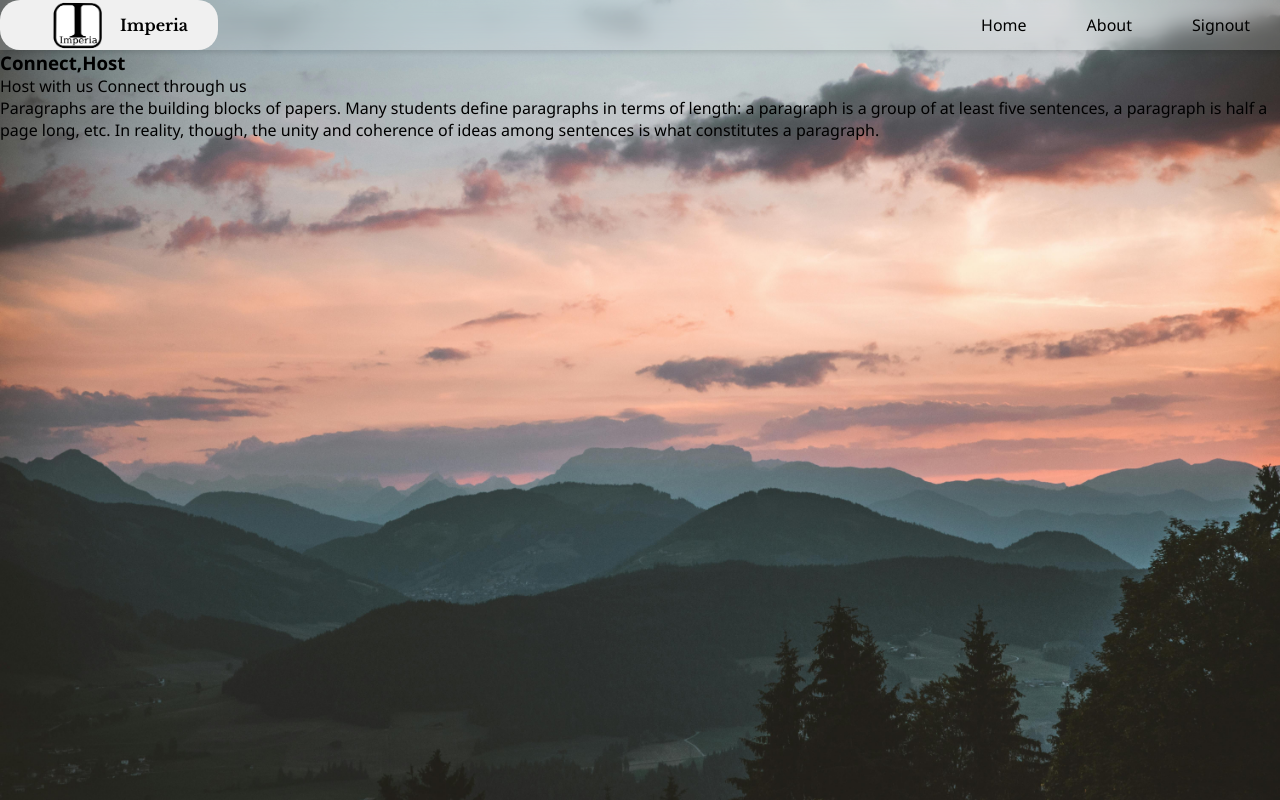
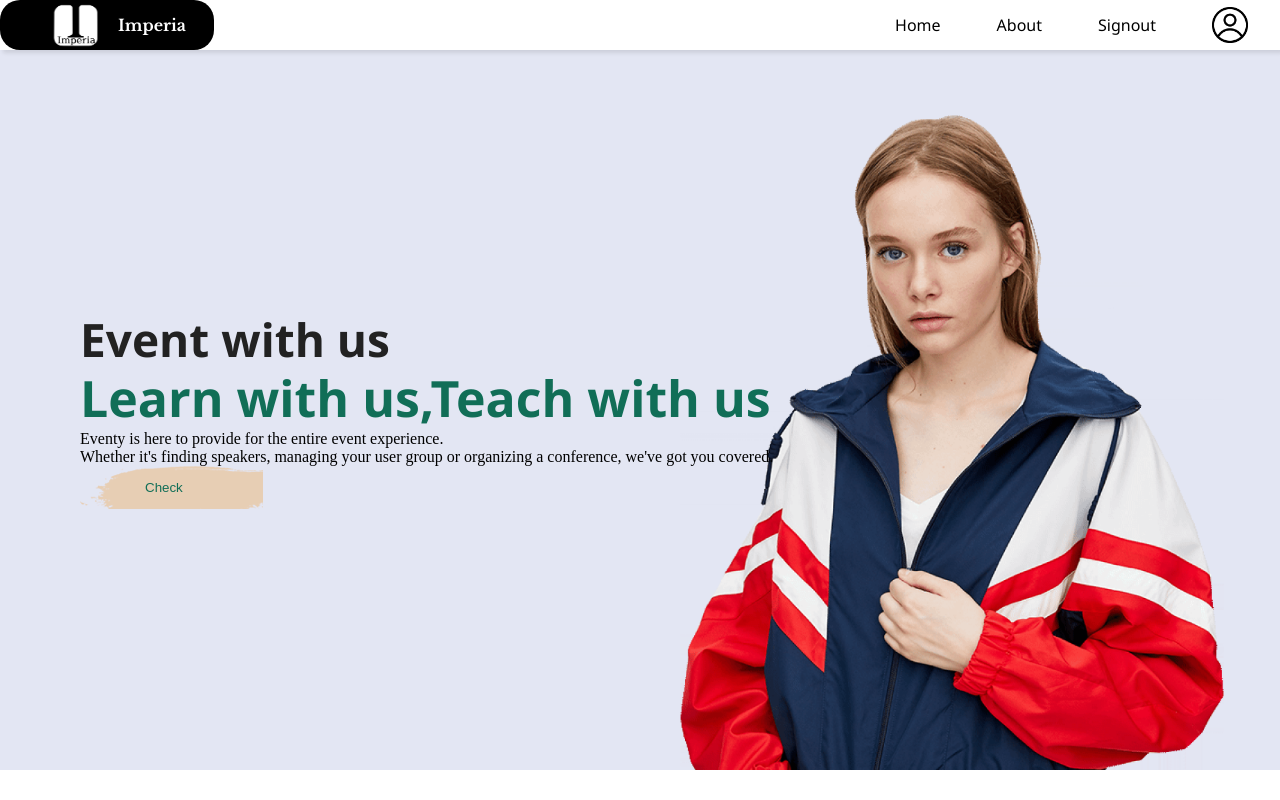
Before and after one commit to Yashinomar/Website, a Flask app: page /base in a window 1280 px wide. Run offline with Flask 3, Linux system fonts and the light colour scheme.

Commit message:
home page

```diff
--- a/app.py
+++ b/app.py
@@ -16,9 +16,13 @@ def Signin():
 @app.route('/base')
 def base():
     return render_template('base.html')
-@app.route('/about')
+@app.route('/base/about')
 def about():
     return render_template('about.html')
+@app.route('/base/profile')
+def profile():
+    return render_template('profile.html')
+
 
 if __name__ == "main":
     app.run(debug=True)
--- a/static/css/homestyle.css
+++ b/static/css/homestyle.css
@@ -4,13 +4,23 @@
 }
 body{
     min-height: 100vh;
-    background-image: url('/static/images/home.jpg');
-    background-size: cover;
-    background-position: center;
-    background-repeat: no-repeat;
+
     font-family: 'Segoe UI', Tahoma, Geneva, Verdana, sans-serif;
 }
+#home{
+    background-image: url("/static/images/hero4.png");
+    height: 90vh;
+    width: 90%;
+    background-size: cover;
+    background-position: top 25% right 0%;
+    padding: 0 80px;
+    display: flex;
+    flex-direction: column;
+    align-items: flex-start;
+    justify-content: center;
 
+
+}
 nav{
     background-color:rgba(255,255,255,0.2);
     backdrop-filter: blur(10px);
@@ -27,19 +37,23 @@ nav ul{
 }
 nav li{
     height: 50px;
+
 }
 nav a{
     height: 100%;
     text-decoration: none;
     color: black;
-    padding: 0 30px;
+    padding: 0 28px;
     display: flex;
     align-items: center;
 }
-nav a:hover{
-    background-color: #f0f0f0;
+nav a:hover
+{
+    background-color: rgb(0, 0, 0);
     border-radius: 20px;
+    color: white;
 }
+
 nav li:first-child{
     margin-right: auto;
     display:flex;
@@ -50,3 +64,42 @@ nav li:first-child{
     color: var(--title-color);
 
 }
+
+#home button{
+    background-image: url(/static/images/button.png);
+    color: #116e57;
+    background-color: transparent;
+    border: 0;
+    padding: 14px 80px 14px 65px;
+}
+#home h1{
+    font-size: 50px;
+    line-height: 64px;
+    color: #116e57;
+}
+#home h2{
+    font-size: 46px;
+    line-height: 54px;
+    color: #222;
+}
+#home h4{
+    padding-bottom:  15px;
+
+}
+#home p{
+    font-family: 'Times New Roman', Times, serif;
+    font-weight: 89;
+}
+.home .content{
+    margin: 30px;
+
+}
+.container{
+    max-width: 40px;
+    max-height: 40px;
+}
+.container img {
+    max-width: 90%;
+    max-height: 100%;
+    display: block;
+}
--- a/templates/base.html
+++ b/templates/base.html
@@ -5,7 +5,7 @@
         <meta name="viewport" content="width=device-width, initial-scale=1.0">
         <link rel="stylesheet" href="{{ url_for('static', filename='css/homestyle.css') }}">
         <link href="https://fonts.googleapis.com/css2?family=Libre+Baskerville:ital,wght@0,400;0,700;1,400&display=swap" rel="stylesheet">
-
+        <title>Event Management</title>
 
     </head>
     <body>
@@ -13,20 +13,24 @@
         <nav>
             <ul>
                 <li><a href="{{ url_for('base') }}"><img src="/static/images/icon-svg.png" style="height: 120px; width: 90px;";>Imperia</a></li>
-           <li> <a href="{{ url_for('base') }}">Home</a></li>
+               <li> <a class="active" herf="{{ url_for('base') }}">Home</a></li>
                <li> <a href="{{ url_for('about') }}">About</a></li>
                <li> <a href="{{ url_for('index') }}">Signout</a></li>
+               <li> <a href="{{url_for('profile')}}">
+                <div class="container">
+                <img src="/static/images/profile_icon.png" alt="Your Image">
+                    </div>
+                </a></li>
             </ul>
         </nav>
-    <section class="home" id="home">
-        <div class="content">
-            <h3>Connect,Host</h3>
-            <span>Host with us Connect through us</span>
-            <p>Paragraphs are the building blocks of papers. Many students define paragraphs in terms of length: a paragraph is a group of at least five sentences, a paragraph is half a page long, etc. In reality, though, the unity and coherence of ideas among sentences is what constitutes a paragraph.</p>
+        <section id="home">
+                <h2>Event with us</h2>
+                <h1>Learn with us,Teach with us</h1>
+                <p>Eventy is here to provide for the entire event experience.<br>
+                   Whether it's finding speakers, managing your user group or organizing a conference, we've got you covered.</p>
 
-        </div>
-
-
+                <button>Check</button>
         </section>
+        <script src="/script.js"></script>
     </body>
 </html>
```
Also changed, not shown: templates/profile.html (added, +11 -0 lines), script.js (added), static/images/button.png (added), static/images/hero.jpg (added), static/images/hero4.png (added), static/images/profile_icon.png (added). Lines whose indentation alone changed are shown as unchanged.
